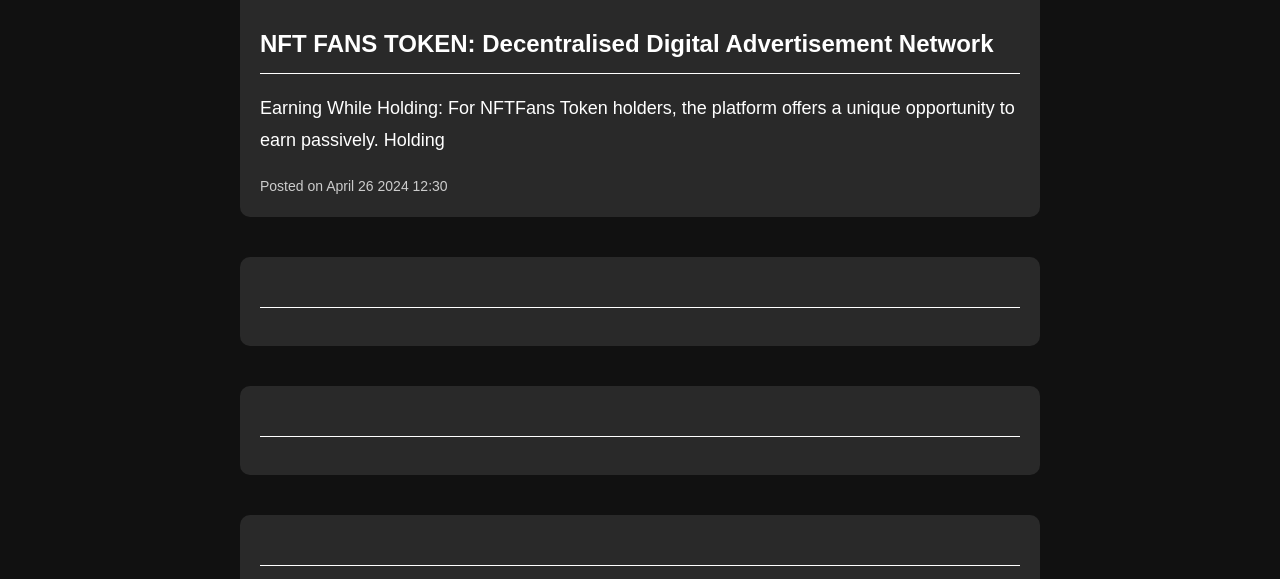
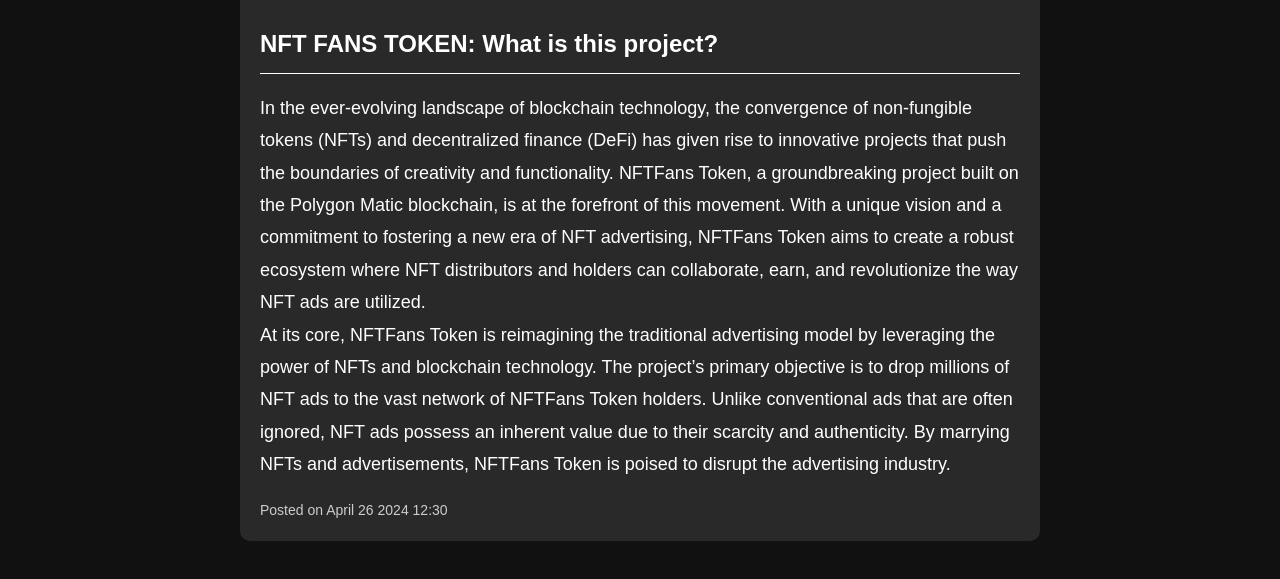
Before and after one commit to nftfan/blogz, a plain HTML site: page index.html in a window 1280 px wide. Shown: the part 373-952 px from the top of the page. Drawn offline with Linux system fonts and the light colour scheme.

Commit message:
Update index.html

```diff
--- a/index.html
+++ b/index.html
@@ -108,6 +108,12 @@
 <div class="container" id="posts-container">
     <!-- Existing blog posts go here -->
     <!-- Example post -->
+      <div class="post">
+           <img src="https://bafkreideozr7g45lmwx44j42e36gcxce63dtdhye67reeho2xcmn3eeu3e.ipfs.nftstorage.link/" class="post-image">
+        <h2 class="post-title">NFT FANS TOKEN: What is this project?</h2>
+        <p class="post-content">In the ever-evolving landscape of blockchain technology, the convergence of non-fungible tokens (NFTs) and decentralized finance (DeFi) has given rise to innovative projects that push the boundaries of creativity and functionality. NFTFans Token, a groundbreaking project built on the Polygon Matic blockchain, is at the forefront of this movement. With a unique vision and a commitment to fostering a new era of NFT advertising, NFTFans Token aims to create a robust ecosystem where NFT distributors and holders can collaborate, earn, and revolutionize the way NFT ads are utilized. <br> At its core, NFTFans Token is reimagining the traditional advertising model by leveraging the power of NFTs and blockchain technology. The project’s primary objective is to drop millions of NFT ads to the vast network of NFTFans Token holders. Unlike conventional ads that are often ignored, NFT ads possess an inherent value due to their scarcity and authenticity. By marrying NFTs and advertisements, NFTFans Token is poised to disrupt the advertising industry.</p>
+        <div class="post-meta">Posted on April 26 2024 12:30</div>
+    </div>
     <div class="post">
         <img src="https://bafkreihl7bvuumy53pl3o4f5cknehtc7byxngq5ts4rl6jp64qie66dhwm.ipfs.nftstorage.link/" class="post-image">
         <h2 class="post-title">NFT FANS TOKEN: Decentralised Digital Advertisement Network</h2>
```
